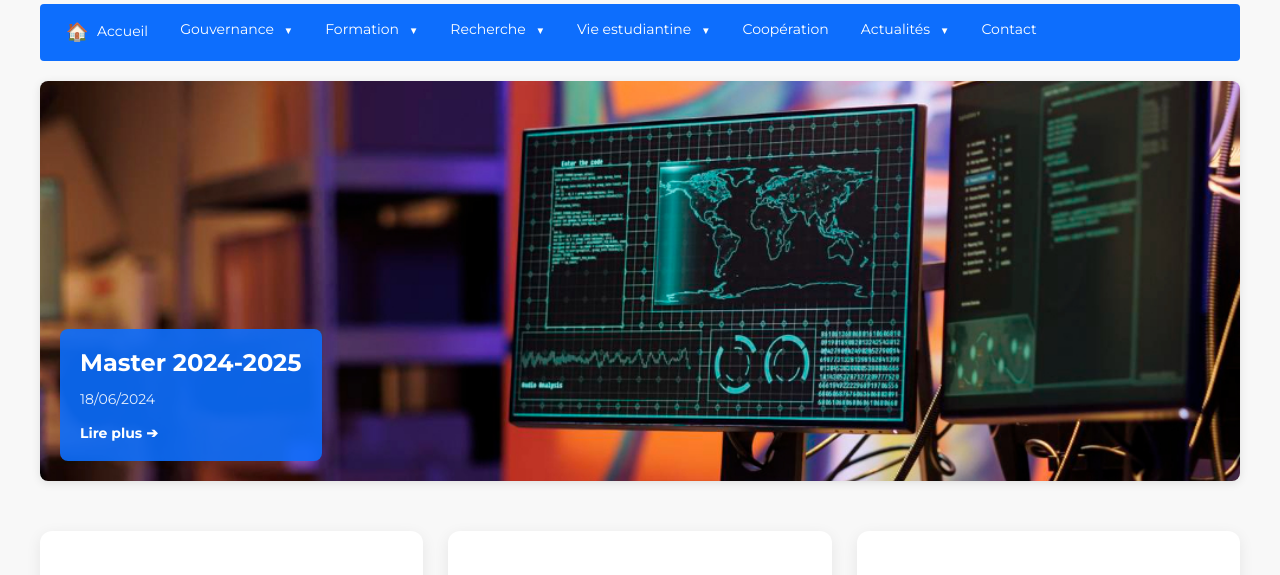
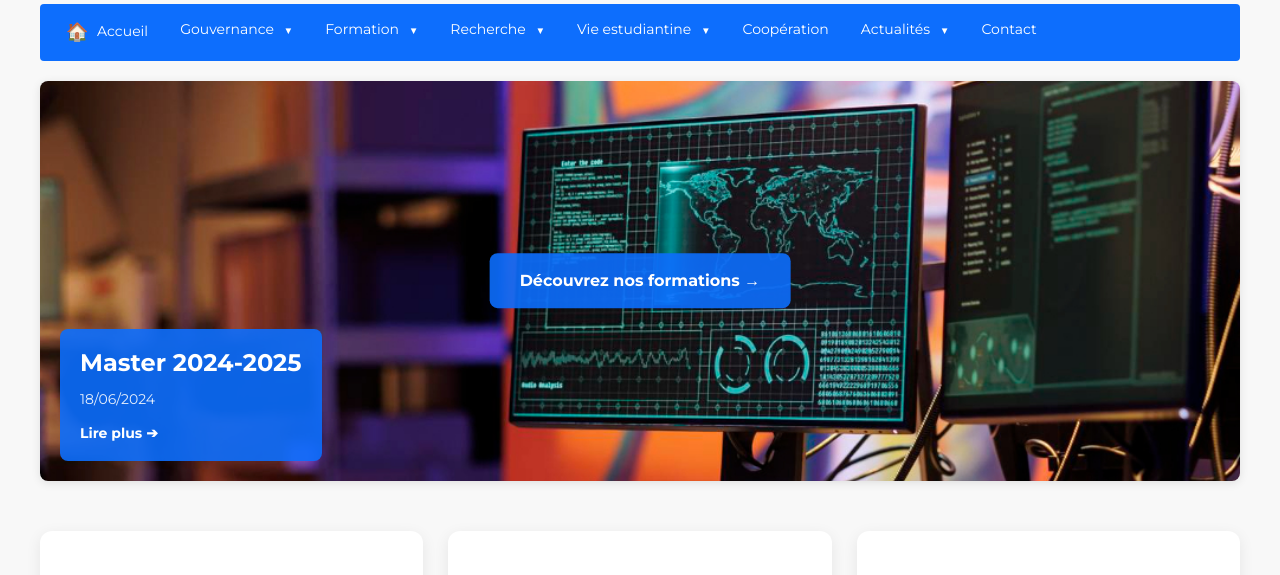
Before and after one commit to Edson2006/site-web-de-classe, a plain HTML site: page index.html in a window 1280 px wide. Shown: the part 151-726 px from the top of the page. Drawn offline with Linux system fonts and the light colour scheme.

Commit message:
Dernier commit

```diff
--- a/index.html
+++ b/index.html
@@ -97,7 +97,6 @@
     </ul>
   </nav>
 
-  <!-- Section Hero -->
  <section class="section-hero">
   <div class="contenu-hero">
     <div class="texte-hero">
@@ -105,11 +104,14 @@
       <p class="date-hero">18/06/2024</p>
       <a href="#" class="lien-hero">Lire plus ➔</a>
     </div>
-      <div class="image-hero">
+    <center><div class="image-hero">
       <img src="images/header4.png" alt="Formation Master 2024-2025" class="img-hero">
-      </div>
+      <a href="#" class="bouton-formations">Découvrez nos formations →</a>
+    </div></center>
+
   </div>
 </section>
+
 
   <!-- Section des cartes -->
   <section class="section-cartes">
--- a/style.css
+++ b/style.css
@@ -260,12 +260,10 @@
   overflow: hidden;
   box-shadow: 0 2px 10px rgba(0,0,0,0.1);
 }
-
 .contenu-hero {
   position: relative;
   min-height: 300px;
 }
-
 .texte-hero {
   position: absolute;
   bottom: 20px;
@@ -276,19 +274,16 @@
   padding: 15px 20px;
   border-radius: 8px;
 }
-
 .texte-hero h1 {
   margin: 0 0 5px 0;
   font-size: 24px;
   font-weight: 700;
 }
-
 .date-hero {
   margin: 0 0 10px 0;
   font-size: 14px;
   opacity: 0.9;
 }
-
 .lien-hero {
   color: white;
   text-decoration: none;
@@ -296,27 +291,48 @@
   font-size: 14px;
   transition: opacity 0.3s ease;
 }
-
 .lien-hero:hover {
   opacity: 0.8;
 }
-
 .image-hero {
+  position: relative;
   width: 100%;
   height: 300px;
   overflow: hidden;
 }
-
+.bouton-formations {
+  position: absolute;
+  top: 50%;
+  left: 50%;
+  transform: translate(-50%, -50%);
+  z-index: 15;
+  background: rgba(13, 110, 253, 0.9);
+  color: white;
+  text-decoration: none;
+  padding: 15px 30px;
+  border-radius: 8px;
+  font-weight: 600;
+  font-size: 16px;
+  transition: font-size 0.3s ease, transform 0.3s ease;
+  text-align: center;
+  white-space: nowrap;
+}
+.bouton-formations:hover {
+  font-size: 18px;
+  transform: translate(-50%, -50%) scale(1.05);
+  color: white;
+  text-decoration: none;
+}
 .img-hero {
   width: 100%;
   height: 100%;
   object-fit: cover;
   transition: transform 0.4s ease;
 }
-
 .img-hero:hover {
   transform: scale(1.05);
 }
+
 
     /* Cartes */
     .section-cartes {
```
Lines whose indentation alone changed are shown as unchanged.
